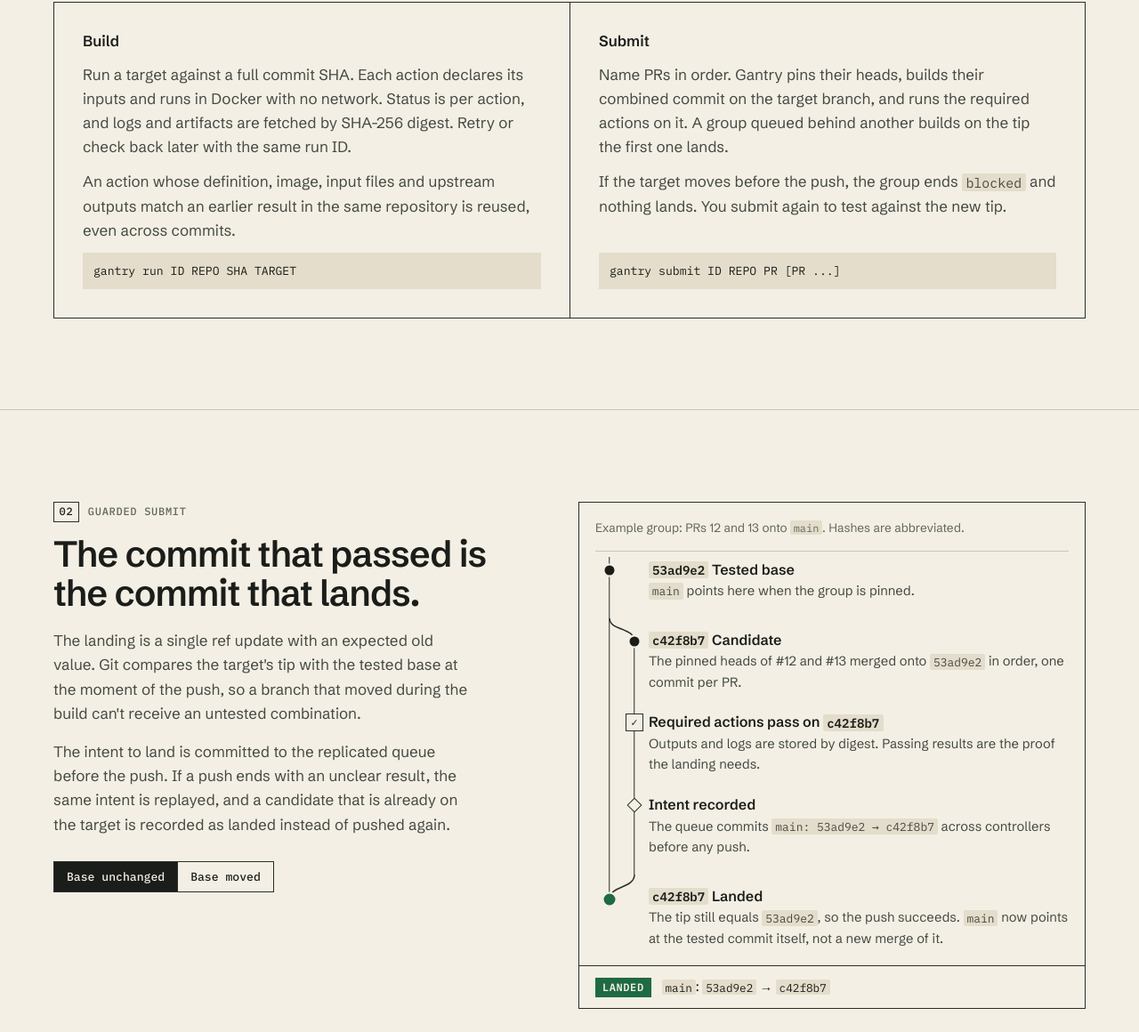
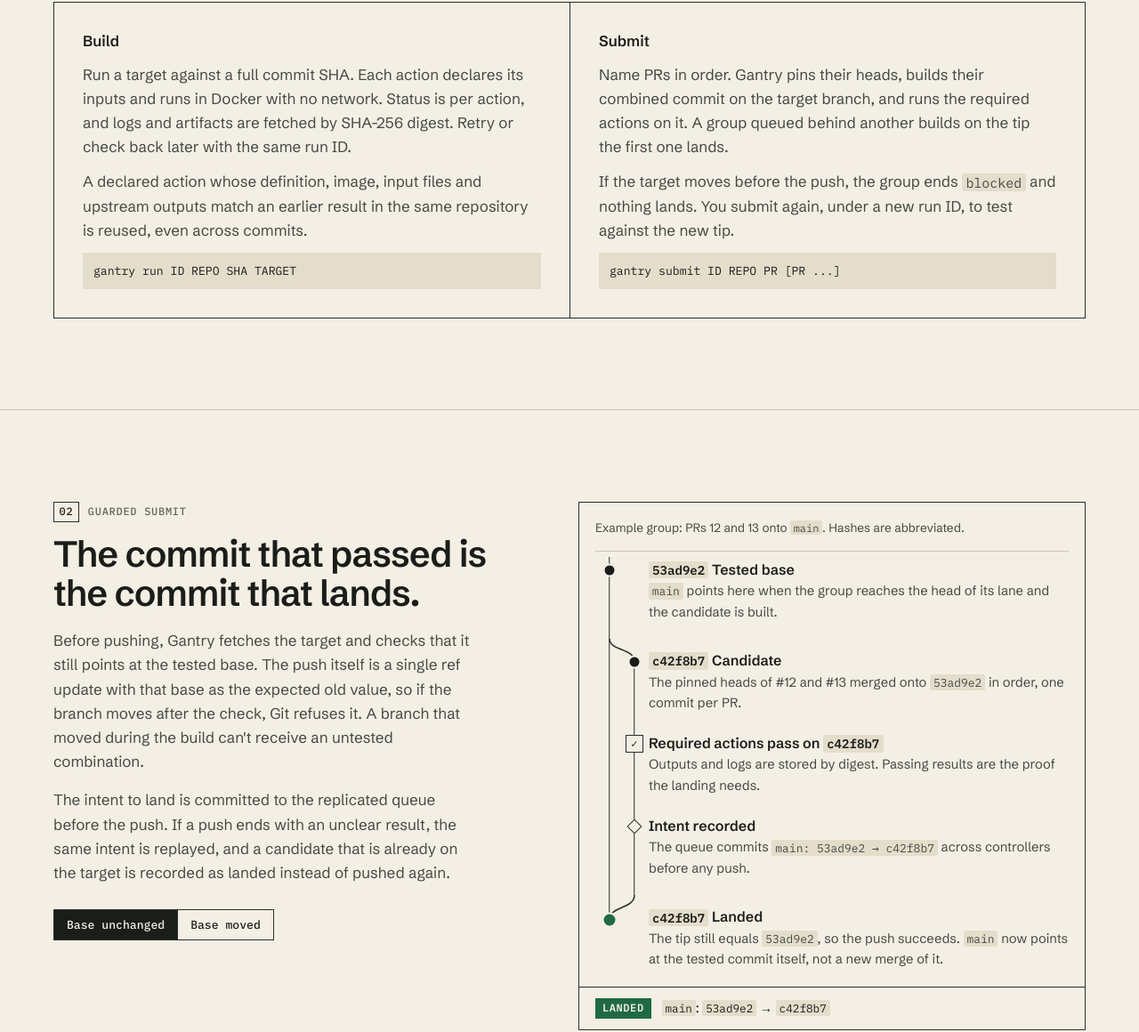
Before and after one commit to Roasbeef/gantry, a plain HTML site: page site/index.html in a window 1280 px wide. Shown: the part 1255-2415 px from the top of the page at 89% size. Drawn offline with Linux system fonts and the light colour scheme.

Commit message:
site: correct the submit mechanism and pilot wording from review
In this commit, we fix three places where the page described a mechanism
slightly wrong. The tested base is fixed when the group reaches the head
of its lane and the candidate is built, not when the PR heads are pinned.
A moved target is usually caught by Gantry's own fetch before any push,
with the expected-old-value push closing the race after that check. And
in the live pilot it was GitHub, not Gantry, that marked the PRs merged.

We also say that a resubmission needs a new run ID, that one controller
is fine on a single host (three are what make a controller loss
harmless), and that reuse applies to declared actions. The graph caption
moves to the darker secondary ink so its inline code passes contrast on
the light theme, and the focus color now reuses the landed token.

```diff
--- a/site/index.html
+++ b/site/index.html
@@ -76,13 +76,13 @@
           <article>
             <h3>Build</h3>
             <p>Run a target against a full commit SHA. Each action declares its inputs and runs in Docker with no network. Status is per action, and logs and artifacts are fetched by SHA-256 digest. Retry or check back later with the same run ID.</p>
-            <p>An action whose definition, image, input files and upstream outputs match an earlier result in the same repository is reused, even across commits.</p>
+            <p>A declared action whose definition, image, input files and upstream outputs match an earlier result in the same repository is reused, even across commits.</p>
             <code>gantry run ID REPO SHA TARGET</code>
           </article>
           <article>
             <h3>Submit</h3>
             <p>Name PRs in order. Gantry pins their heads, builds their combined commit on the target branch, and runs the required actions on it. A group queued behind another builds on the tip the first one lands.</p>
-            <p>If the target moves before the push, the group ends <code>blocked</code> and nothing lands. You submit again to test against the new tip.</p>
+            <p>If the target moves before the push, the group ends <code>blocked</code> and nothing lands. You submit again, under a new run ID, to test against the new tip.</p>
             <code>gantry submit ID REPO PR [PR ...]</code>
           </article>
         </div>
@@ -94,7 +94,7 @@
         <header class="section-head">
           <p class="label"><span class="num">02</span> Guarded submit</p>
           <h2 id="submit-title">The commit that passed is the commit that lands.</h2>
-          <p>The landing is a single ref update with an expected old value. Git compares the target's tip with the tested base at the moment of the push, so a branch that moved during the build can't receive an untested combination.</p>
+          <p>Before pushing, Gantry fetches the target and checks that it still points at the tested base. The push itself is a single ref update with that base as the expected old value, so if the branch moves after the check, Git refuses it. A branch that moved during the build can't receive an untested combination.</p>
           <p>The intent to land is committed to the replicated queue before the push. If a push ends with an unclear result, the same intent is replayed, and a candidate that is already on the target is recorded as landed instead of pushed again.</p>
           <div class="toggle" role="group" aria-label="Choose an outcome" hidden>
             <button type="button" data-outcome="landed" aria-pressed="true">Base unchanged</button>
@@ -107,7 +107,7 @@
           <ol>
             <li class="row r-base">
               <span class="cell" aria-hidden="true"><i class="l0 from-node"></i><i class="l0 to-node"></i><b class="dot l0"></b></span>
-              <div><h3><code>53ad9e2</code> Tested base</h3><p><code>main</code> points here when the group is pinned.</p></div>
+              <div><h3><code>53ad9e2</code> Tested base</h3><p><code>main</code> points here when the group reaches the head of its lane and the candidate is built.</p></div>
             </li>
             <li class="row r-fork">
               <span class="cell" aria-hidden="true"><i class="l0 full"></i><svg class="fork" viewBox="0 0 60 28"><path d="M16 0C16 14 44 10 44 26v2"/></svg><i class="l1 below-fork"></i><b class="dot l1 fork-dot"></b></span>
@@ -131,7 +131,7 @@
             </li>
             <li class="row r-reject only-blocked">
               <span class="cell" aria-hidden="true"><i class="l0 to-node"></i><i class="l1 to-node"></i><b class="mark l1 cross">×</b></span>
-              <div><h3>Blocked: <code>target_advanced</code></h3><p>The tip is <code>b71e6a4</code>, not <code>53ad9e2</code>, so the guarded update can't apply. <code>main</code> keeps the other push. Submit again to build and test against <code>b71e6a4</code>.</p></div>
+              <div><h3>Blocked: <code>target_advanced</code></h3><p>Gantry fetches <code>main</code>, finds <code>b71e6a4</code> instead of <code>53ad9e2</code>, and records the group as blocked without pushing. Submit again under a new run ID to build and test against <code>b71e6a4</code>.</p></div>
             </li>
           </ol>
           <p class="graph-status" aria-live="polite"><span class="pill">Landed</span> <span class="status-text"><code>main</code>: <code>53ad9e2</code> → <code>c42f8b7</code></span></p>
@@ -144,9 +144,9 @@
         <header class="section-head">
           <p class="label"><span class="num">03</span> Runtime</p>
           <h2 id="runtime-title">A replicated queue and workers on your hosts.</h2>
-          <p>Three controllers share one queue through Khepri and Ra. Runs, leases, proofs and landing intents live there, so losing one controller loses no work.</p>
+          <p>Controllers share one queue through Khepri and Ra. Runs, leases, proofs and landing intents live there. One controller is enough on a single host; with three, losing one loses no work.</p>
           <p>Workers pull. Each worker slot asks for an action, runs it in Docker, and records the result in a local SQLite journal before cleaning up, so a restarted slot replays its result rather than running the action again. A lease that lapses goes to another slot.</p>
-          <p>Each repository routes its actions to one named pool. A slot runs one action at a time; a large host runs several slots.</p>
+          <p>Each repository routes its actions to one named pool. A slot runs one action at a time; a large host can run several slots.</p>
           <a class="text-link" href="https://github.com/Roasbeef/gantry/blob/main/docs/architecture/runtime.md">Runtime architecture<span class="external" aria-hidden="true"></span></a>
         </header>
 
@@ -194,7 +194,7 @@
             <div><dt>TLA+ model</dt><dd>Waiting groups, claims, lease expiry and reassignment, late results, and guarded landing. TLC explores 109,896 distinct states.</dd></div>
             <div><dt>Seeded simulation</dt><dd>The production queue transitions against virtual controllers, workers and a Git ref. A sweep of 1,000 seeds, each run twice, reports no safety or liveness violation.</dd></div>
             <div><dt><code>make e2e</code></dt><dd>Three real controllers, a Docker worker and a bare Git remote. It kills controllers, replays worker results, reuses actions, and lands and blocks a group.</dd></div>
-            <div><dt>Live GitHub</dt><dd>A pilot landed a group and marked its PRs merged on a disposable, unprotected branch. Protected-branch rules have not been piloted.</dd></div>
+            <div><dt>Live GitHub</dt><dd>A pilot landed a group on a disposable, unprotected branch, and GitHub marked its PRs merged. Protected-branch rules have not been piloted.</dd></div>
           </dl>
           <aside class="limits" aria-labelledby="limits-title">
             <h3 id="limits-title">Not built yet</h3>
--- a/site/styles.css
+++ b/site/styles.css
@@ -15,7 +15,7 @@
   --ok-ink: #f3efe4;
   --stop: #ad3c16;
   --stop-ink: #fbf3ea;
-  --focus: #1f6a43;
+  --focus: var(--ok);
   --sans: "Schibsted Grotesk", "Helvetica Neue", Helvetica, Arial, sans-serif;
   --mono: "IBM Plex Mono", ui-monospace, "SF Mono", Menlo, monospace;
 }
@@ -34,7 +34,6 @@
     --ok-ink: #0b1a12;
     --stop: #ff9a70;
     --stop-ink: #24110a;
-    --focus: #7fd3a0;
   }
 }
 
@@ -202,7 +201,7 @@ h3 { font-size: 1.05rem; font-weight: 600; line-height: 1.35; }
 .toggle button[aria-pressed="true"] { background: var(--ink); color: var(--paper); }
 
 .graph { border: 1px solid var(--line); padding: 18px 18px 0; min-width: 0; }
-.graph figcaption { font-size: .85rem; color: var(--ink-3); padding-bottom: 14px; border-bottom: 1px solid var(--rule); }
+.graph figcaption { font-size: .85rem; color: var(--ink-2); padding-bottom: 14px; border-bottom: 1px solid var(--rule); }
 .graph ol { padding-top: 6px; }
 .row { display: grid; grid-template-columns: 60px minmax(0, 1fr); }
 .row > div { padding: 4px 0 18px; min-width: 0; }
```
